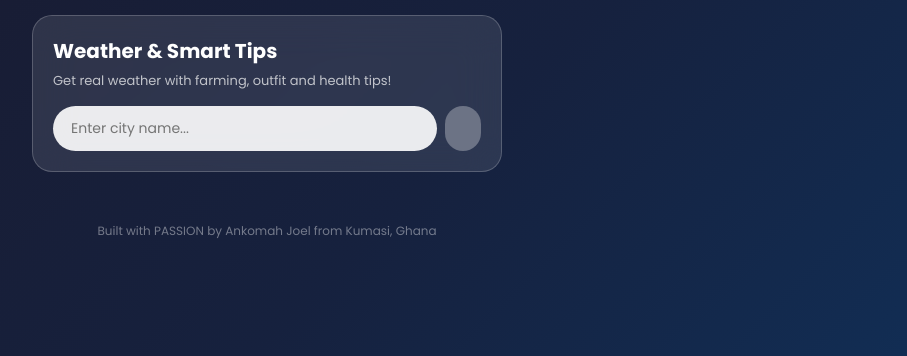
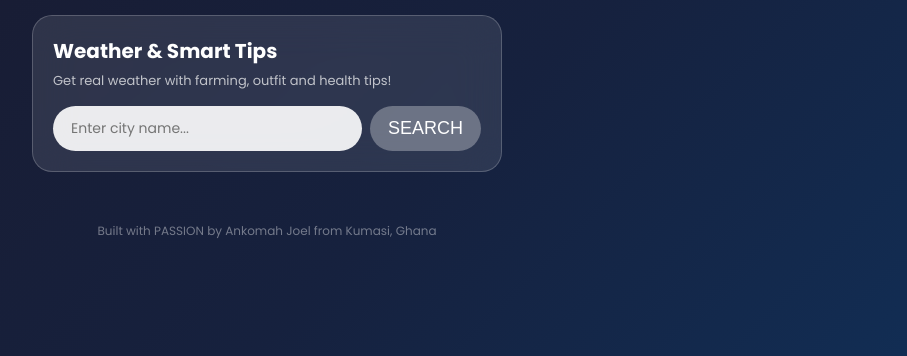
Before and after one commit to Jankomah12/WEATHERAPP, a Flask app: page / in a window 1280 px wide. Shown: the part 64-420 px from the top of the page, without its empty margins (373-1280 px from the left). Run offline with Flask 3, Linux system fonts and the light colour scheme.

Commit message:
Update weather.html

```diff
--- a/WEATHERAPP/templates/weather.html
+++ b/WEATHERAPP/templates/weather.html
@@ -232,7 +232,7 @@
                 <input type="hidden" name="lang" id="langInput" value="{{ selected_lang }}">
                 <input type="hidden" name="crop" id="cropInput" value="{{ selected_crop }}">
                 <input type="text" name="city" placeholder="Enter city name..." required/>
-                <button type="submit"></button>
+                <button type="submit">SEARCH</button>
             </form>
         </div>
 
```
